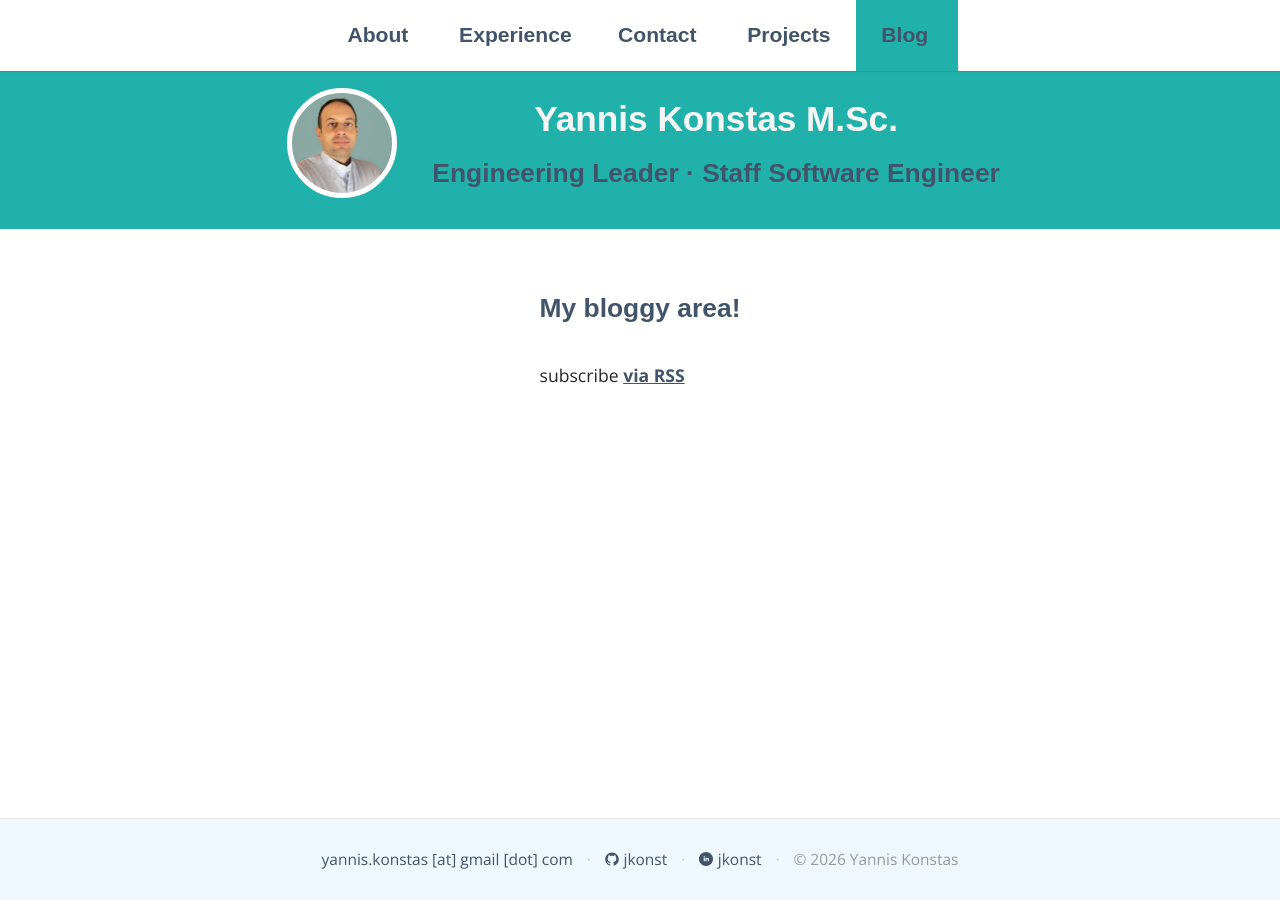
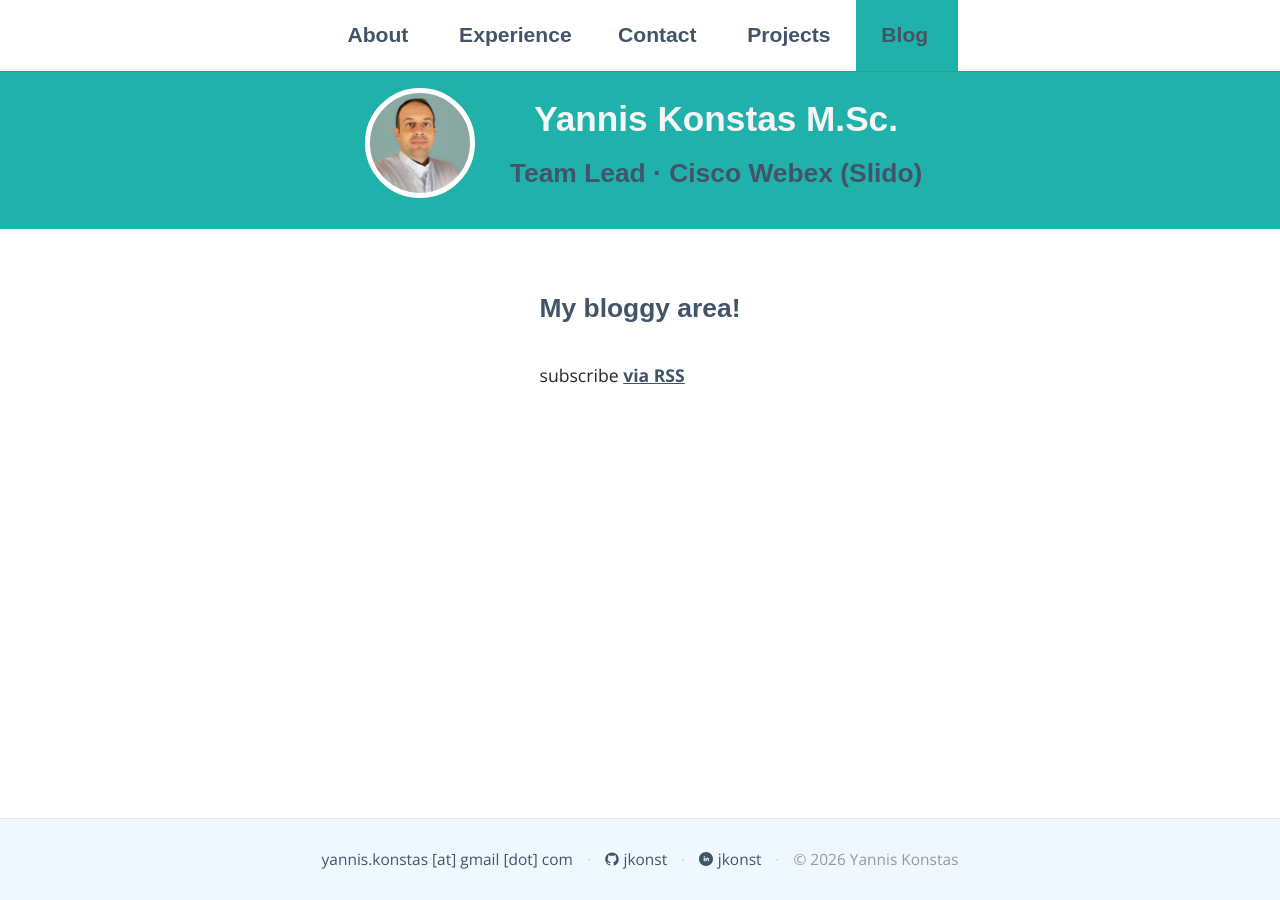
Before and after one commit to jkonst/jkonst.github.io, a Jekyll site: the page built from blog/index.html, in a window 1280 px wide. Built offline with Jekyll 4.4.1, drawn with Linux system fonts in a browser that asks for light colours; some web fonts are replaced.

Commit message:
fix: update hero subtitle and site description for Team Lead role

```diff
--- a/_config.yml
+++ b/_config.yml
@@ -1,6 +1,6 @@
 # Site Settings
 title: Yannis Konstas
-description: "Staff Software Engineer and engineering leader with 14+ years in cross-functional delivery, team leadership, and architecture ownership. Currently at Cisco Webex (Slido). Executive MBA candidate at POLIMI GSOM."
+description: "Team Lead and Staff Software Engineer at Cisco Webex (Slido). Engineering leader with 14+ years in cross-functional delivery, team leadership, and architecture ownership. Executive MBA candidate at POLIMI GSOM."
 email: yannis.konstas@gmail.com
 baseurl: ""
 github_username: jkonst
--- a/_includes/header.html
+++ b/_includes/header.html
@@ -22,6 +22,6 @@
     </div>
     <div id="baseurl-placeholder">
         <h1>{{ site.title }} M.Sc.</h1>
-        <h2>Engineering Leader &middot; Staff Software Engineer</h2>
+        <h2>Team Lead &middot; Cisco Webex (Slido)</h2>
     </div>
 </header>
```
